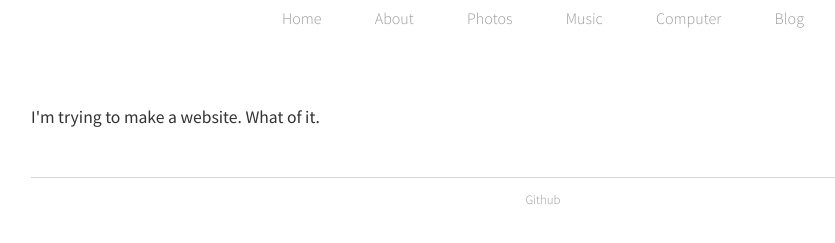
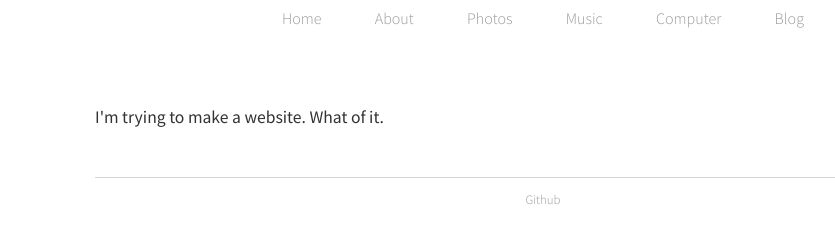
Before and after one commit to thisisned/thisisned.github.io, a Jekyll site: the page built from index.html, in a window 1280 px wide. Shown: the part 152-395 px from the top of the page, without its empty margins (97-932 px from the left). Built offline with Jekyll 4.4.1, drawn with Linux system fonts in a browser that asks for light colours.

Commit message:
Make a little more narrow, add favicon

```diff
--- a/_layouts/default.html
+++ b/_layouts/default.html
@@ -3,6 +3,7 @@
   <head>
     <title>{{ page.title }}</title>
     <link rel="stylesheet" type="text/css" href="/css/main.css">
+    <link rel="shortcut icon" type="image/png" href="/favicon.png">
   </head>
   <body>
     <h1>Hi this is Ned.</h1>
--- a/css/main.css
+++ b/css/main.css
@@ -2,7 +2,7 @@
 
 body {
   margin: 60px auto;
-  width: 80%;
+  width: 70%;
   font-family: 'Source Sans Pro', sans-serif;
 }
 
```
Also changed, not shown: favicon.png (added).
